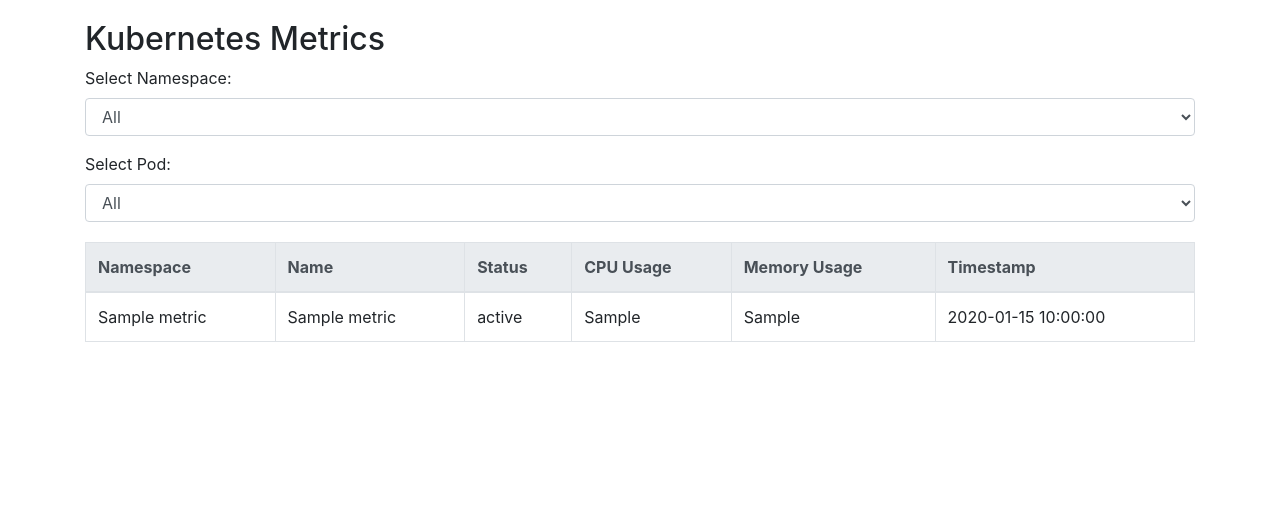
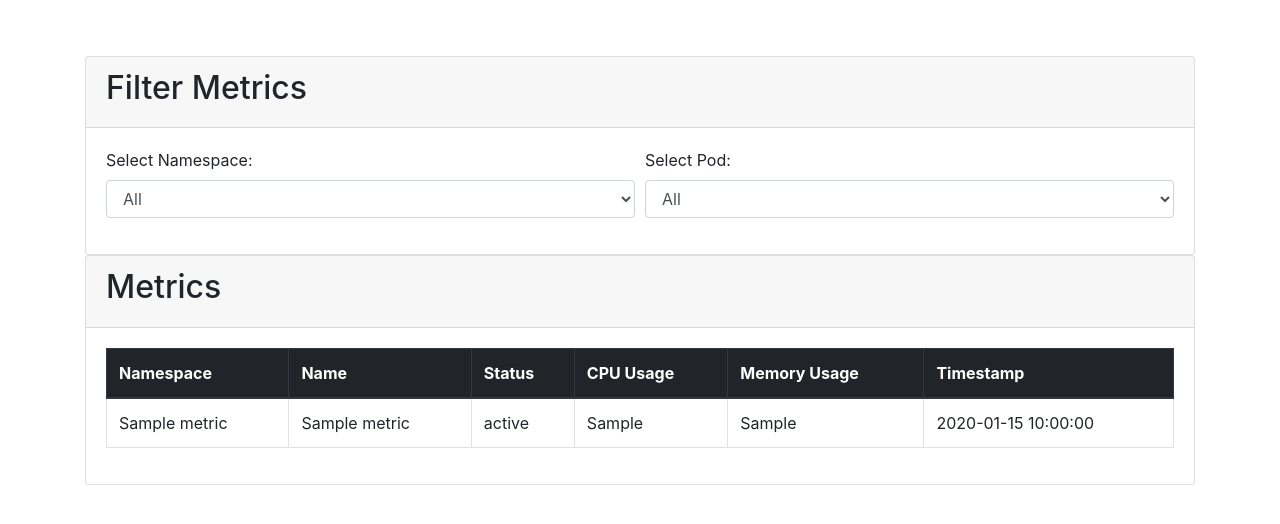
Before and after one commit to Pqbyq/Inzynierka, a Flask app: template templates/index.html in a window 1280 px wide. Shown: the top 524 px of the page. Run offline with Flask 3, Linux system fonts and the light colour scheme; the template is opened without the code that fills it: most values are stand-ins (such as "Sample title", 1, 10 or a date in 2020); parts of the project's set-up code (start-up, migrations or seed data) failed here and were passed over; some libraries are stand-ins or nearby versions.

Commit message:
Style update

```diff
--- a/templates/index.html
+++ b/templates/index.html
@@ -5,30 +5,21 @@
     <meta name="viewport" content="width=device-width, initial-scale=1.0">
     <title>Kubernetes Metrics Dashboard</title>
     <link rel="stylesheet" href="https://maxcdn.bootstrapcdn.com/bootstrap/4.0.0/css/bootstrap.min.css">
-    <style>
-        body {
-            margin: 20px;
-        }
-        table {
-            width: 100%;
-            border-collapse: collapse;
-            margin-top: 20px;
-        }
-        th, td {
-            border: 1px solid #ddd;
-            padding: 8px;
-            text-align: left;
-        }
-        th {
-            background-color: #f2f2f2;
-        }
-    </style>
+    <link rel="stylesheet" href="{{ url_for('static', filename='styles.css') }}">
 </head>
 <body>
+    <nav class="navbar navbar-expand-lg navbar-dark">
+        <a class="navbar-brand" href="#">Kubernetes Metrics Dashboard</a>
+    </nav>
     <div class="container">
-        <h2>Kubernetes Metrics</h2>
+        <div class="card">
+            <div class="card-header">
+                <h2>Filter Metrics</h2>
+            </div>
+            <div class="card-body">
                 <form method="GET" action="/">
-            <div class="form-group">
+                    <div class="form-row">
+                        <div class="form-group col-md-6">
                             <label for="namespace">Select Namespace:</label>
                             <select class="form-control" id="namespace" name="namespace" onchange="this.form.submit()">
                                 <option value="All" {% if selected_namespace == 'All' %}selected{% endif %}>All</option>
@@ -37,7 +28,7 @@
                                 {% endfor %}
                             </select>
                         </div>
-            <div class="form-group">
+                        <div class="form-group col-md-6">
                             <label for="pod">Select Pod:</label>
                             <select class="form-control" id="pod" name="pod" onchange="this.form.submit()">
                                 <option value="All" {% if selected_pod == 'All' %}selected{% endif %}>All</option>
@@ -46,9 +37,17 @@
                                 {% endfor %}
                             </select>
                         </div>
+                    </div>
                 </form>
+            </div>
+        </div>
+        <div class="card">
+            <div class="card-header">
+                <h2>Metrics</h2>
+            </div>
+            <div class="card-body">
                 <table class="table table-bordered">
-            <thead class="thead-light">
+                    <thead class="thead-dark">
                         <tr>
                             <th>Namespace</th>
                             <th>Name</th>
@@ -72,5 +71,7 @@
                     </tbody>
                 </table>
             </div>
+        </div>
+    </div>
 </body>
 </html>
```
Also changed, not shown: static/style.css (added, +50 -0 lines). Lines whose indentation alone changed are shown as unchanged.
